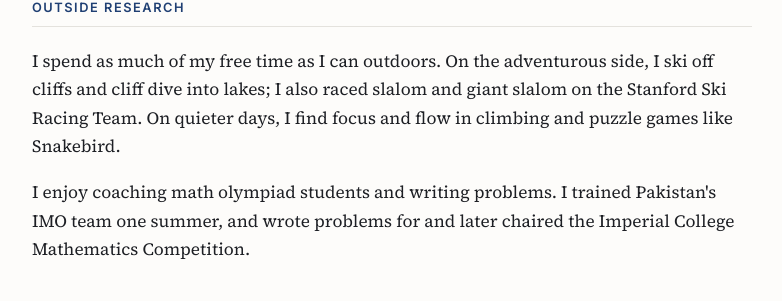
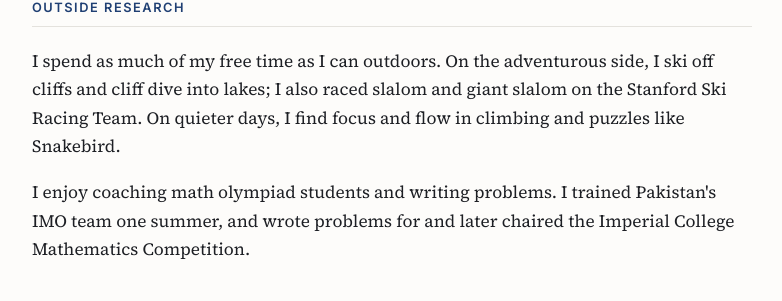
Before and after one commit to harunk-dev/website, a Jekyll site: the page built from index.html, in a window 1280 px wide and 900 px high, scrolled down 1023 px. Shown: the part 465-766 px from the top of the window, without its empty margins (248-1030 px from the left). Built offline with Jekyll 4.4.1, drawn with Linux system fonts in a browser that asks for light colours.

Commit message:
Say puzzles instead of puzzle games
Co-Authored-By: Claude Opus 5.5 <noreply@anthropic.com>
Claude-Session: https://claude.ai/code/session_01734RpCjVag34boEXhMytMG

```diff
--- a/index.html
+++ b/index.html
@@ -77,7 +77,7 @@ layout: default
       <h2>Outside Research</h2>
       <p>I spend as much of my free time as I can outdoors. On the adventurous side, I ski off cliffs and cliff dive into
         lakes; I also raced slalom and giant slalom on the Stanford Ski Racing Team. On quieter days, I find focus and flow
-        in climbing and puzzle games like Snakebird.</p>
+        in climbing and puzzles like Snakebird.</p>
       <p>I enjoy coaching math olympiad students and writing problems. I trained Pakistan's IMO team one summer, and wrote problems
         for and later chaired the Imperial College Mathematics Competition.</p>
     </section>
```
